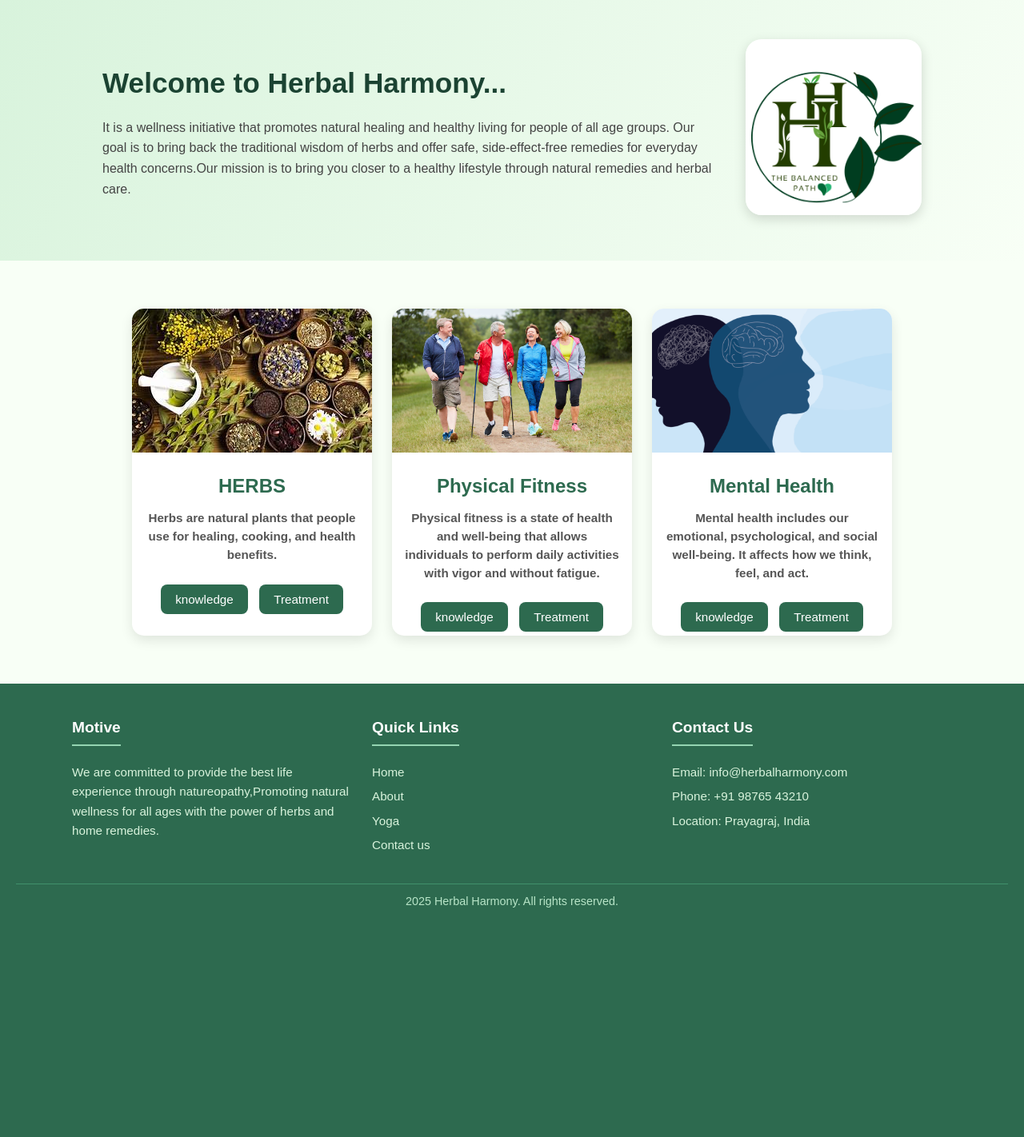
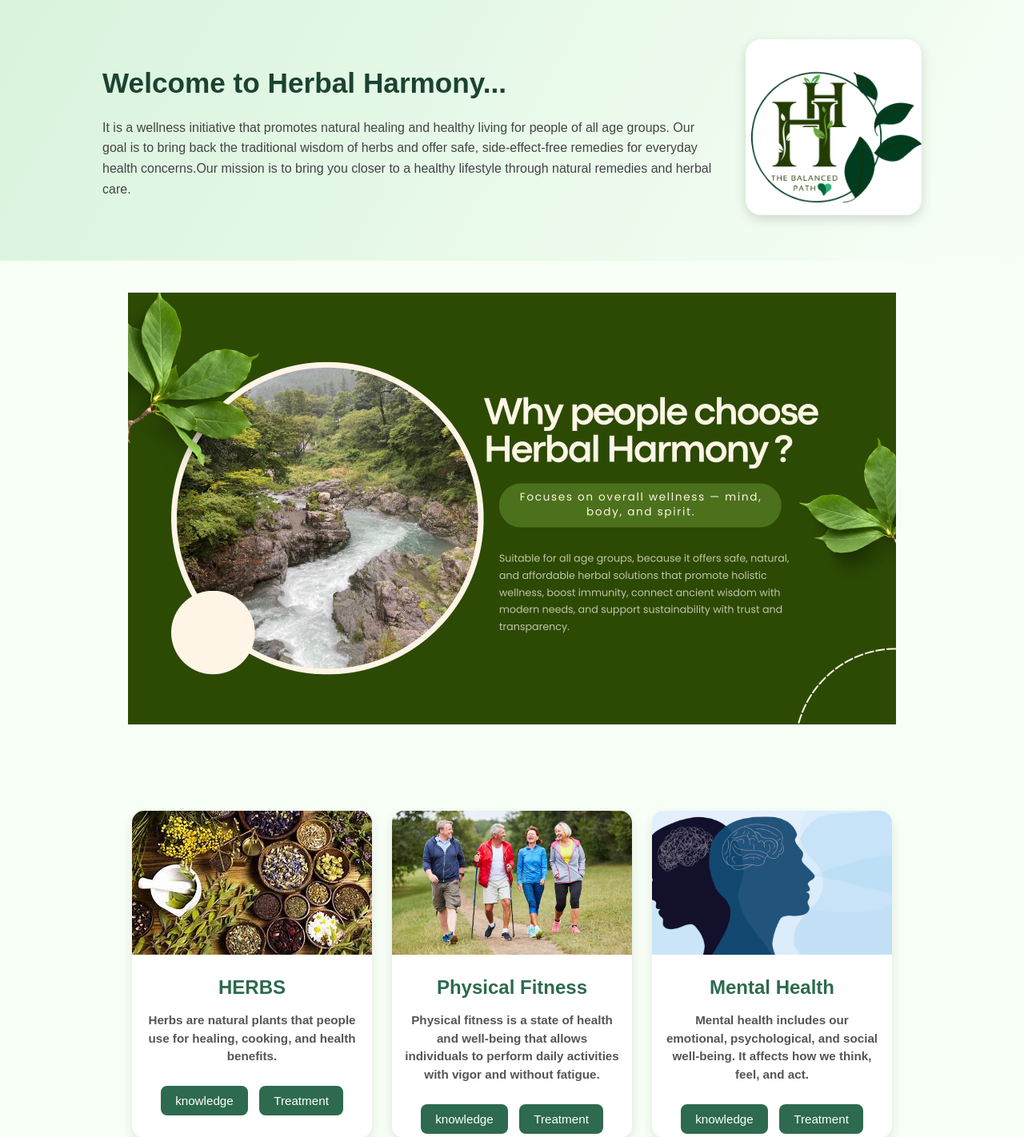
Before and after one commit to Prakriti-Srivastava/Herbal-Harmony1, a Django app: page / in a window 1280 px wide. Shown: the part 57-1479 px from the top of the page at 80% size. Before the commit the page ends 1192 px from the top, so only its background shows below. Run offline with Django 5.2, Linux system fonts and the light colour scheme.

Commit message:
add why section on home

```diff
--- a/herbal_harmony_backend/static/css/Home.css
+++ b/herbal_harmony_backend/static/css/Home.css
@@ -108,6 +108,13 @@ body {
   box-shadow: 0 5px 15px rgba(0,0,0,0.15);
 }
 
+.Why {
+  text-align: center;
+  padding: 40px 0;
+
+
+}
+
 
 /* ----------------------------- CARD SECTION ----------------------------- */
 .secondSection {
--- a/herbal_harmony_backend/templates/Home.html
+++ b/herbal_harmony_backend/templates/Home.html
@@ -55,6 +55,10 @@
       <!--  <section class="bgimage ">
           <img src="pictures/backgroundimg.jpg" alt="Background Image" class="bg-image">
         </section>-->
+
+        <div class="Why">
+          <img src="{% static 'pictures/why.png' %}" alt="Why" width="75%"   height="30%">
+        </div>
 
            <!--  -------------------card section---------------  -->
         <section class=" secondSection">
```
